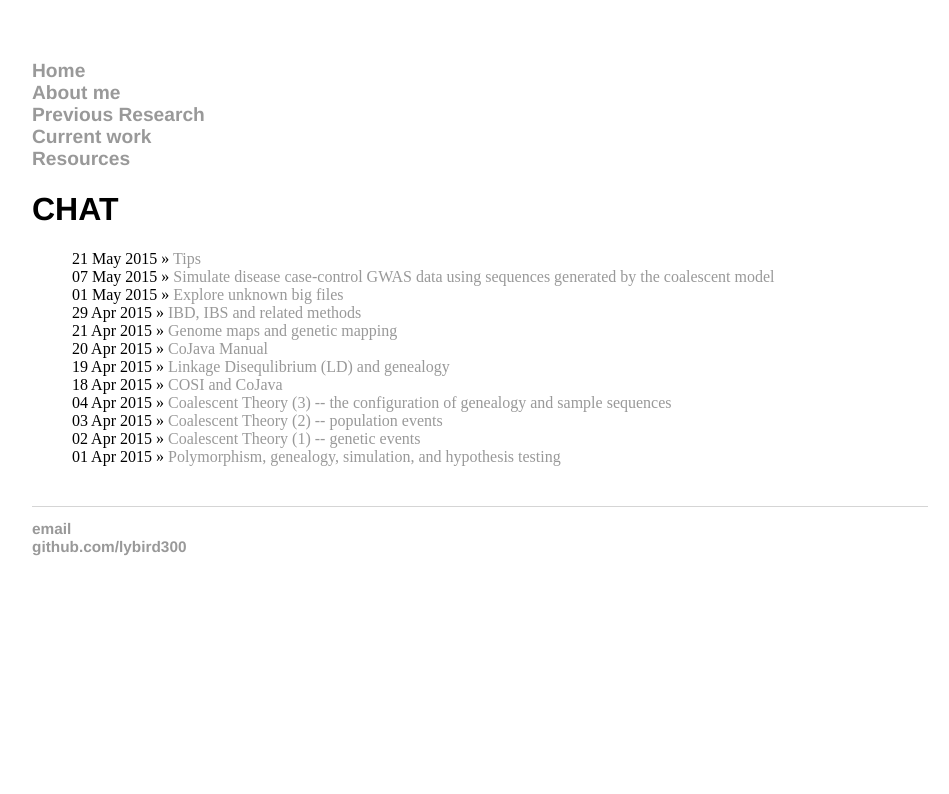
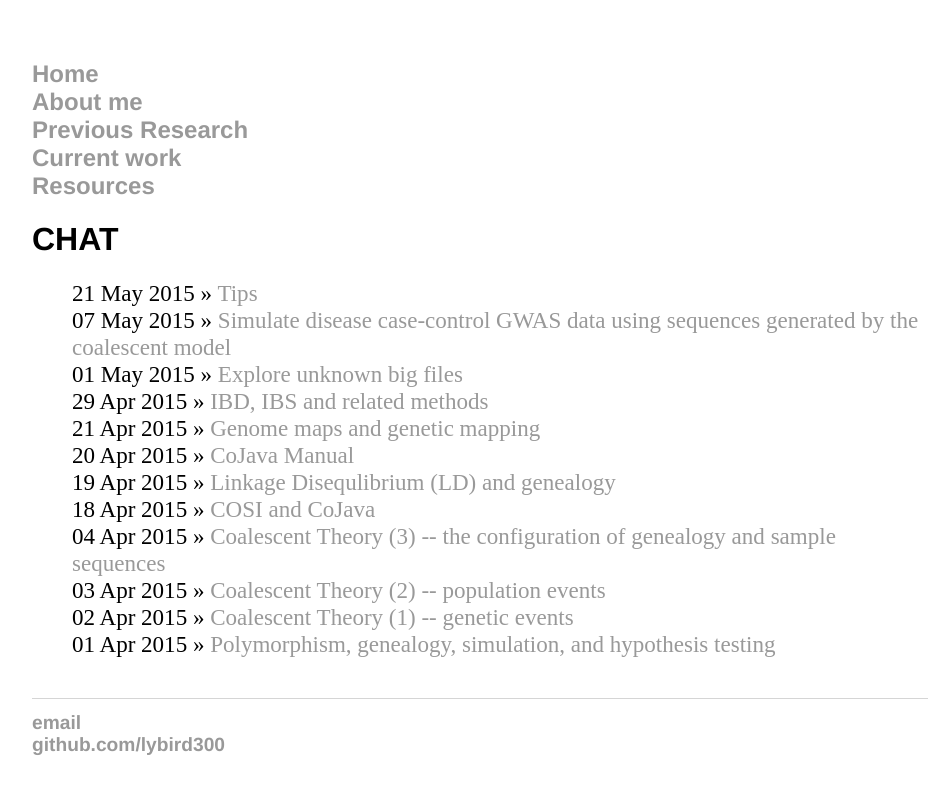
Before and after one commit to lybird300/lybird300.github.io, a Jekyll site: the page built from now/index.html, in a window 1280 px wide. Shown: the top 794 px of the page, without its empty margins (160-1109 px from the left). Built offline with Jekyll 4.4.1, drawn with Linux system fonts in a browser that asks for light colours.

Commit message:
Update main.css

```diff
--- a/css/main.css
+++ b/css/main.css
@@ -15,7 +15,7 @@ nav ul, footer ul {
 }
 nav ul li, footer ul li {
     margin-right: 20px;
-    font-size: 1.2em;
+    font-size: 1.5em;
 }
 a {
     text-decoration: none;
@@ -29,9 +29,7 @@ h1 {
     font-family:'Helvetica', 'Arial', 'Sans-Serif';
 }
 p {
-    font-size: 1.2em;
-    line-height: 1em;
-    color: #333;
+    font-size: 1.5em;
 }
 footer {
     border-top: 1px solid #d5d5d5;
@@ -40,20 +38,20 @@ footer {
 
 ul.posts {
     margin: 20px auto 40px;
-    font-size: 1em;
+    font-size: 1.2em;
 }
 
 ul.posts li {
-list-style: none;
-    font-size: 1em;
+	list-style: none;
+    font-size: 1.2em;
 }
 ol.posts {
     margin: 20px auto 40px;
-    font-size: 1em;
+    font-size: 1.2em;
 }
 ol.posts li {
 list-style: none;
-    font-size: 1em;
+    font-size: 1.2em;
 }
 pre, code{
 	direction: ltr;
@@ -66,4 +64,4 @@ pre {border: solid 1px blue;
 	padding:10px;
 	background: #FFFFB3}
 code {font-size:1em;
-	color: black}
+	color: blue}
```
